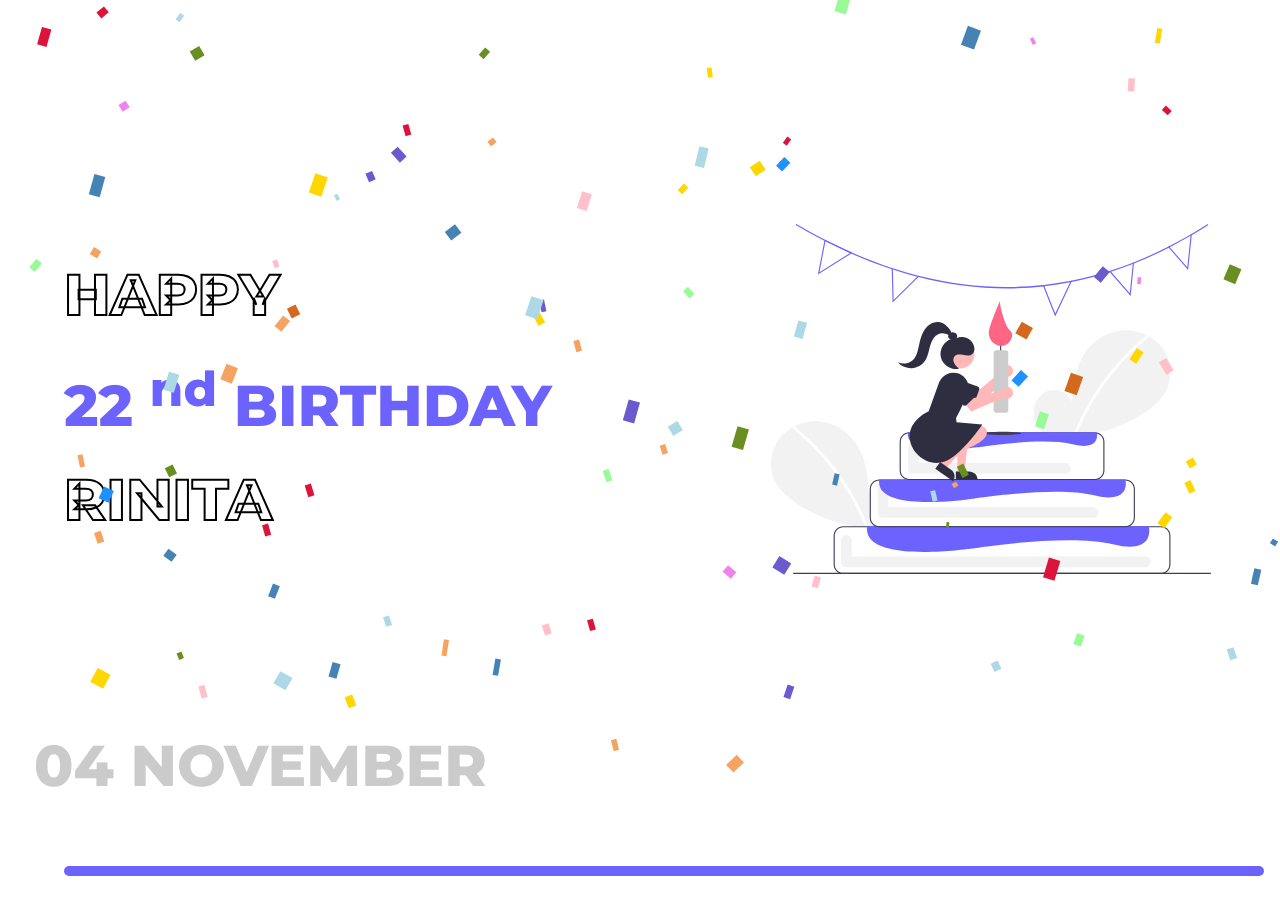
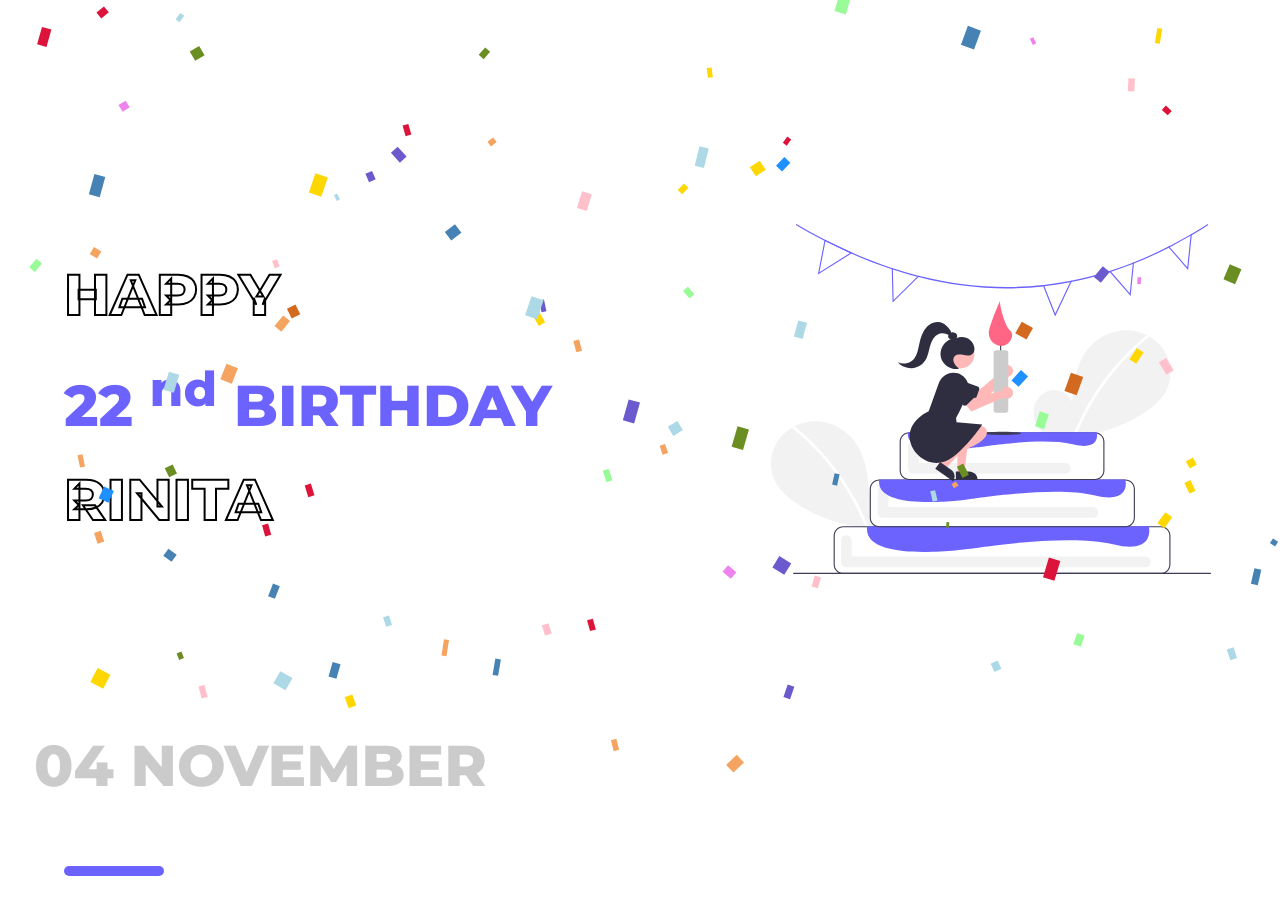
Before and after one commit to sai5906/rinita-birthday, a plain HTML site: page index.html in a window 1280 px wide. Shown: the top 909 px of the page. Drawn offline with Linux system fonts and the light colour scheme; grey boxes are pictures that could not be loaded.

Commit message:
new line

```diff
--- a/public/stylesheets/style.css
+++ b/public/stylesheets/style.css
@@ -96,7 +96,7 @@ color: #6C63FF;
   background-color: #5750db;
 }
 .separator{
-  width: 1200px;
+  width: 100px;
   height: 10px;
   display: inline-block;
   background: #6C63FF;
```
